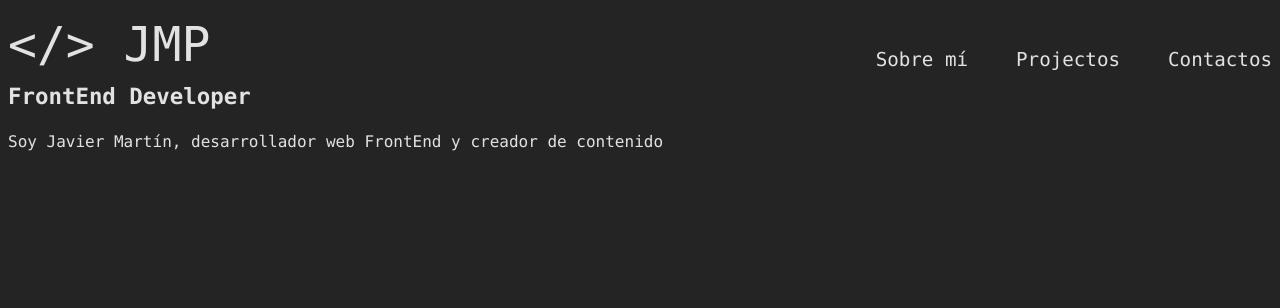
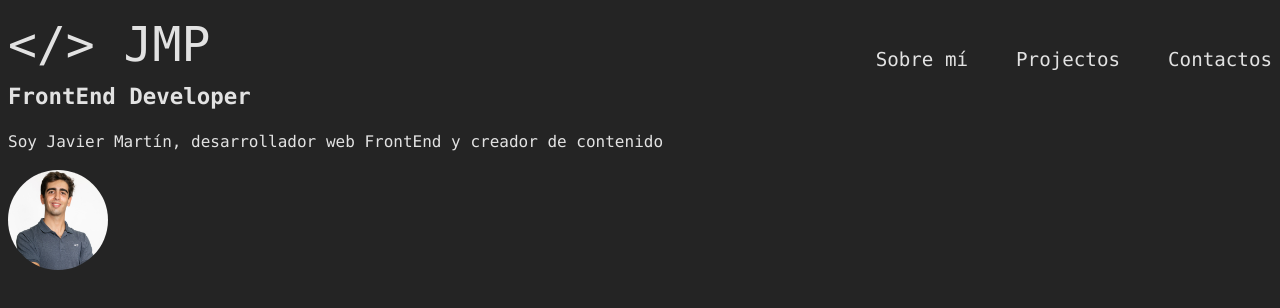
Before and after one commit to jmartinpizarro/portfolio, a React (Vite) app: page / in a window 1280 px wide. Shown: the top 308 px of the page. Built offline with nearby package versions, Linux system fonts and the light colour scheme.

Commit message:
linkedin photo

```diff
--- a/src/App.css
+++ b/src/App.css
@@ -56,3 +56,8 @@
   bottom: -1rem;
   opacity: 1;
 }
+
+img{
+  border-radius: 100%;
+  width: 100px;
+}
--- a/src/App.jsx
+++ b/src/App.jsx
@@ -9,6 +9,7 @@ function App(){
       <FollowMouse></FollowMouse>
       <Navbar></Navbar>
       <TypingEffect phrase={'Soy Javier Martín, desarrollador web FrontEnd y creador de contenido'}></TypingEffect>
+      <img src="./src/assets/fotoJMP.jpg" alt="" />
     </>
   )
 }
```
Also changed, not shown: src/assets/fotoJMP.jpg (added).
